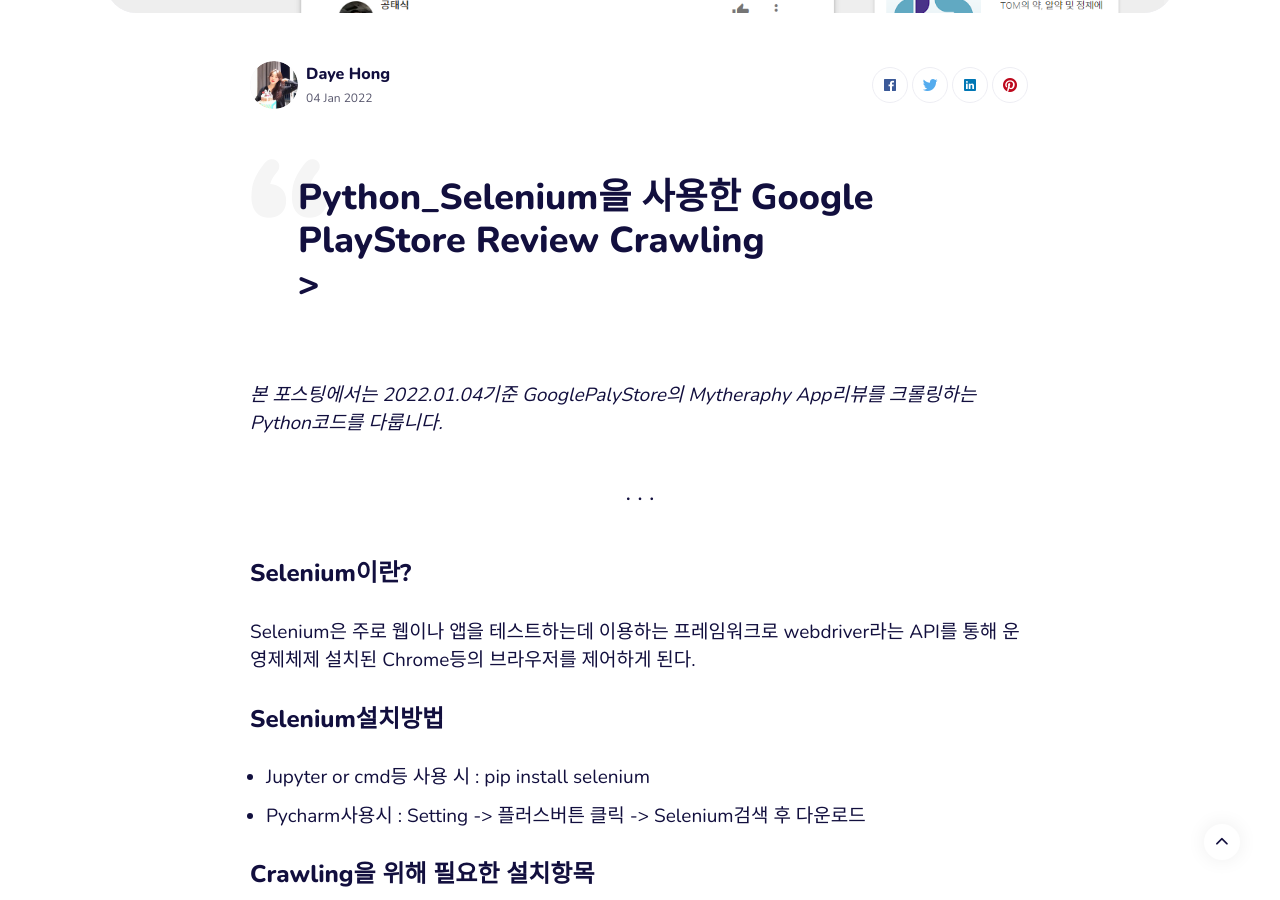
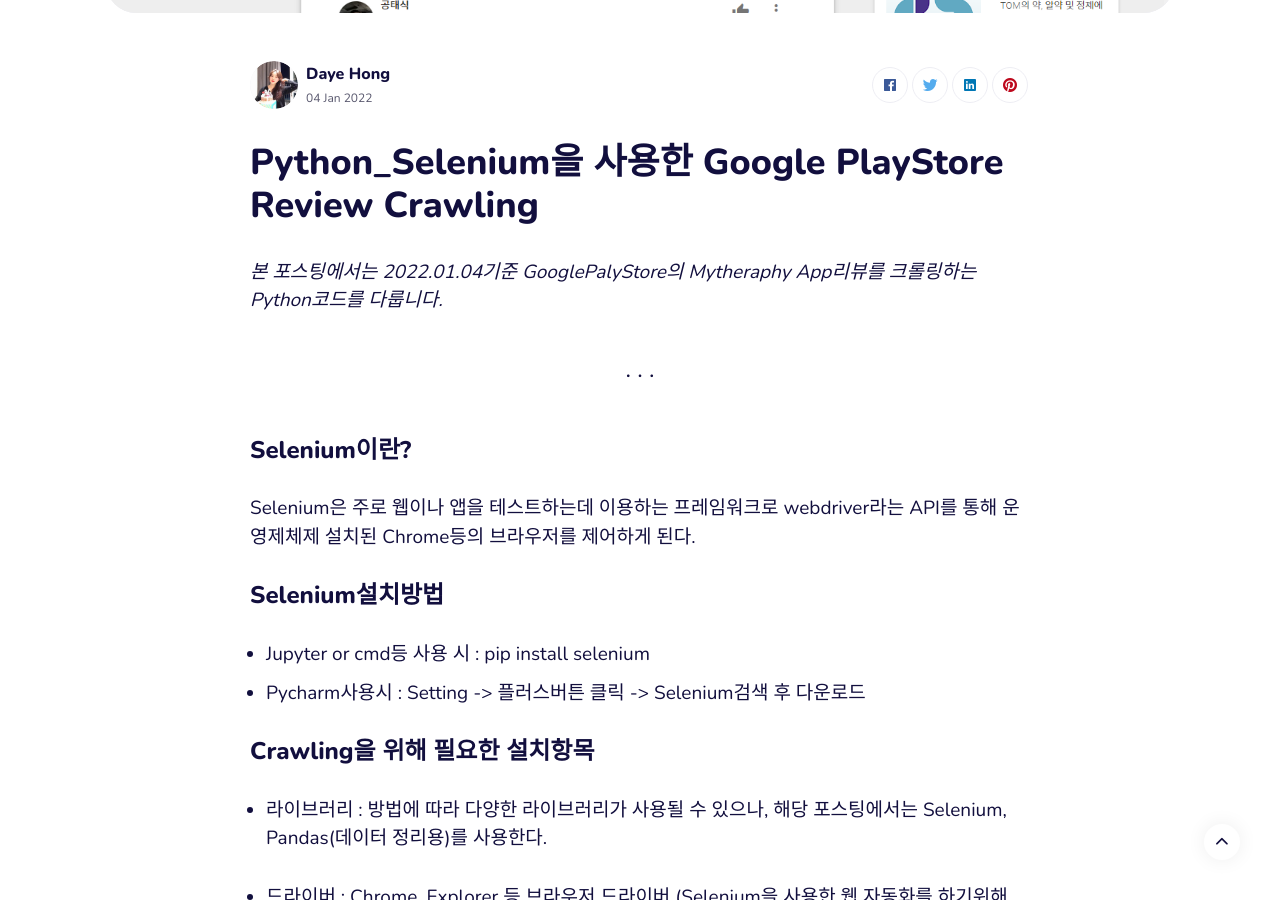
Before and after one commit to HongDaye71/HongDaye71.github.io, a Jekyll site: the page built from _posts/2022-01-04-Crawling.markdown, in a window 1280 px wide and 900 px high, scrolled down 1043 px. Built offline with Jekyll 4.4.1, drawn with Linux system fonts in a browser that asks for light colours; comment, search, counter and statistics services are not loaded.

```diff
--- a/_posts/2022-01-04-Crawling.markdown
+++ b/_posts/2022-01-04-Crawling.markdown
@@ -6,7 +6,7 @@ image:  '/images/Crawling.png'
 tags:   [Crawling]
 ---
 
-> # Python_Selenium을 사용한 Google PlayStore Review Crawling <br/> >
+# Python_Selenium을 사용한 Google PlayStore Review Crawling <br/>
 
 *본 포스팅에서는 2022.01.04기준 GooglePalyStore의 Mytheraphy App리뷰를 크롤링하는 Python코드를 다룹니다.*
 
```
